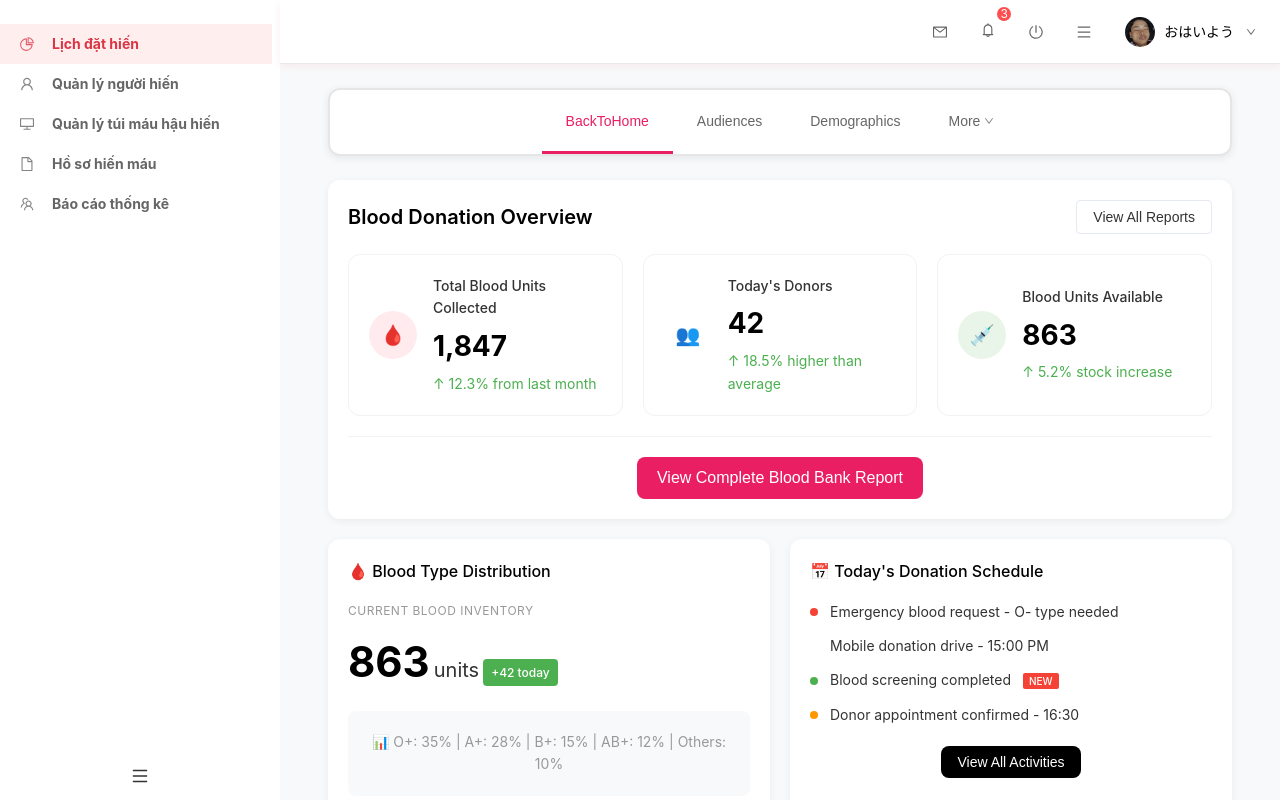
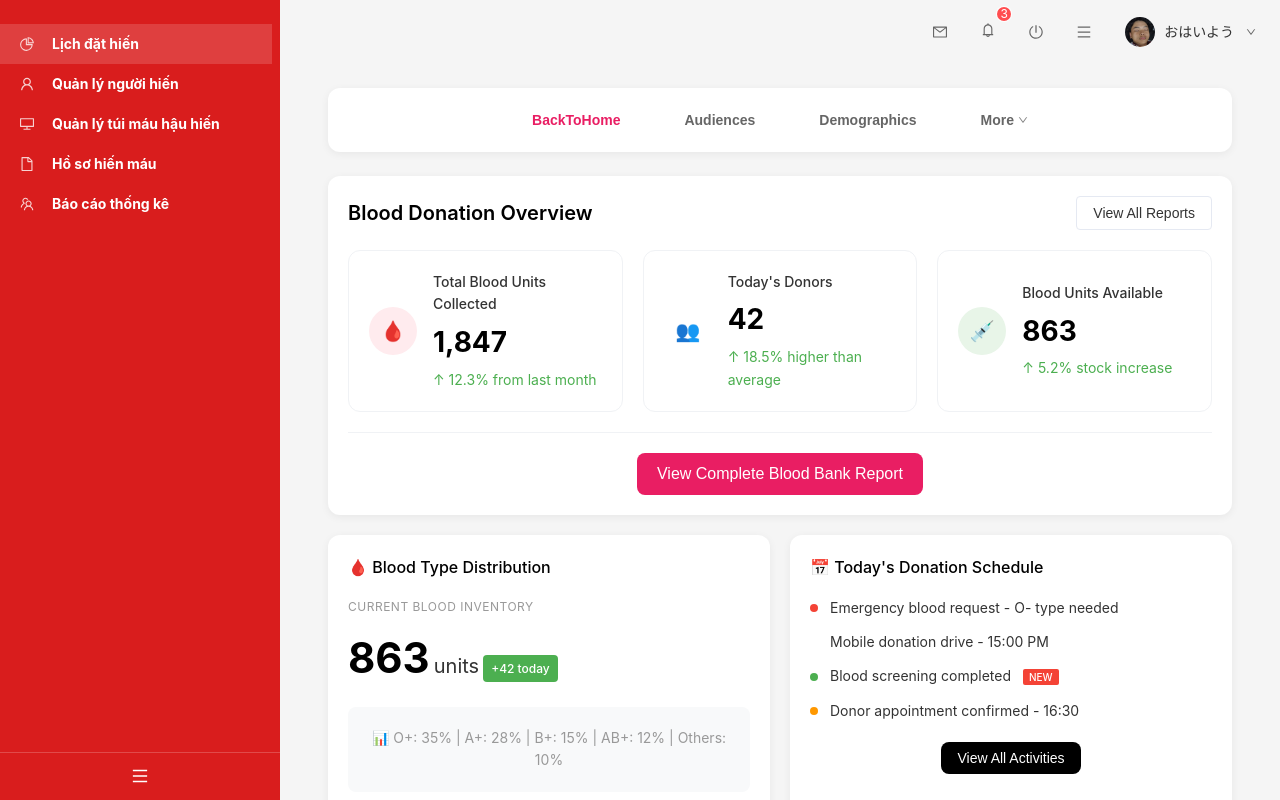
Before and after one commit to SWP301-Blood-Donation-Support-System/Front-End-React, a React (Create React App) app: page /staff in a window 1280 px wide. Shown: the top 800 px of the page. Built offline with nearby package versions, Linux system fonts and the light colour scheme; sample sign-in values are in the browser's storage.

Commit message:
update staff page colour

```diff
--- a/src/admin/styles/staff-header.scss
+++ b/src/admin/styles/staff-header.scss
@@ -1,11 +1,102 @@
 .staff-header {
-  background: white;
-  border-bottom: 1px solid #f0f0f0;
-  padding: $spacing-lg $spacing-xl;
+  background: #F5F5F5 !important;
+  border: none !important;
+  padding: 0 $spacing-lg !important;
+  box-shadow: none !important;
+  display: flex !important;
+  justify-content: space-between !important;
+  align-items: center !important;
   position: sticky;
   top: 0;
   z-index: 100;
-  box-shadow: 0 2px 8px rgba(0, 0, 0, 0.06);
+  /*
+border-bottom: 1px solid #e8e8e8;
+box-shadow: 0 2px 4px rgba(0, 0, 0, 0.05);
+  */
+
+  .staff-header-right {
+    display: flex;
+    align-items: center;
+    gap: $spacing-lg;
+    margin-left: auto;
+  }
+
+  .staff-header-menu {
+    border-bottom: none !important;
+    background: transparent !important;
+
+    .ant-menu-item {
+      color: #666666 !important;
+      border-bottom: 2px solid transparent !important;
+
+      &:hover {
+        color: #dc2626 !important;
+        background: #fef2f2 !important;
+      }
+
+      &.ant-menu-item-selected {
+        color: #dc2626 !important;
+        background-color: #fef2f2 !important;
+        border-bottom-color: #dc2626 !important;
+      }
+
+      &::after {
+        display: none !important;
+      }
+    }
+  }
+
+  .staff-header-actions {
+    display: flex;
+    align-items: center;
+
+    .header-icon {
+      display: flex;
+      align-items: center;
+      justify-content: center;
+      width: 32px;
+      height: 32px;
+      border-radius: 50%;
+      cursor: pointer;
+      transition: $transition-fast;
+      color: #666666;
+
+      &:hover {
+        background: #f5f5f5;
+        color: #dc2626;
+      }
+    }
+  }
+
+  .staff-user-profile {
+    display: flex;
+    align-items: center;
+    gap: $spacing-sm;
+    padding: $spacing-xs $spacing-sm;
+    border-radius: $border-radius-md;
+    cursor: pointer;
+    transition: $transition-fast;
+
+    &:hover {
+      background: #f5f5f5;
+    }
+
+    .user-avatar {
+      flex-shrink: 0;
+    }
+
+    .user-name {
+      font-size: $font-size-sm;
+      font-weight: $font-weight-medium;
+      color: #333333;
+    }
+
+    .dropdown-icon {
+      font-size: 10px;
+      color: #666666;
+      margin-left: $spacing-xs;
+    }
+  }
 
   &__content {
     display: flex;
--- a/src/admin/styles/staff-navbar.scss
+++ b/src/admin/styles/staff-navbar.scss
@@ -1,55 +1,113 @@
 // Staff Navbar Component Styles
 .staff-navbar {
-  background: #ffffff;
-  border: 2px solid #e6e6e6;
+  background: #FFFFFF !important;
+  border: none !important;
+  padding: 0 24px;
+  margin: 24px 48px;
   border-radius: 12px;
-  margin: 24px 48px;
-  margin-bottom: 24px;
-  box-shadow: 0 2px 8px rgba(0, 0, 0, 0.08);
+  box-shadow: 0 2px 8px rgba(0, 0, 0, 0.06);
   min-height: 64px;
   display: flex;
   align-items: center;
+  justify-content: center;
 
-  &-content {
+  .staff-navbar-content {
+    width: 100%;
     display: flex;
     justify-content: center;
     align-items: center;
-    padding: 0 32px;
-    width: 100%;
-    gap: 48px;
+  }
 
-    @media (max-width: 768px) {
-      flex-direction: column;
-      gap: 16px;
-      padding: 16px;
+  .staff-nav-tabs {
+    display: flex;
+    align-items: center;
+    gap: 16px;
+  }
+
+  .staff-nav-tab {
+    background: none;
+    border: none !important;
+    padding: 12px 20px;
+    border-radius: 8px;
+    cursor: pointer;
+    transition: all 0.3s ease;
+    font-size: 14px;
+    font-weight: 700 !important;
+    color: #666666;
+    text-decoration: none !important;
+    position: relative;
+
+    &::before,
+    &::after {
+      display: none !important;
+    }
+
+    &:hover {
+      background: rgba(220, 38, 38, 0.1);
+      color: #dc2626;
+      text-decoration: none !important;
+      border-bottom: none !important;
+
+      &::before,
+      &::after {
+        display: none !important;
+      }
+    }
+
+    &.active {
+      background: #dc2626;
+      color: white;
+      font-weight: 700 !important;
+      text-decoration: none !important;
+      border-bottom: none !important;
+
+      &::before,
+      &::after {
+        display: none !important;
+      }
+    }
+
+    &.dropdown {
+      display: flex;
+      align-items: center;
+      gap: 8px;
     }
   }
 
-  &-actions {
-    display: flex;
-    align-items: center;
-    gap: 16px;
+  .ant-tabs {
+    display: none;
+  }
 
-    .staff-drawer-btn {
+  .navbar-dropdown {
+    .ant-dropdown-trigger {
+      padding: 16px 24px;
+      margin: 0 8px;
+      border-radius: 8px;
+      transition: all 0.3s ease;
+      cursor: pointer;
       display: flex;
       align-items: center;
       gap: 8px;
-      background: #f5f5f5;
-      border: none;
-      padding: 8px 16px;
-      border-radius: 6px;
-      color: #666666;
-      font-size: 14px;
-      cursor: pointer;
-      transition: all 0.2s ease;
+      color: #666;
+      font-weight: 700 !important;
+      text-decoration: none !important;
+      border: none !important;
+
+      &::before,
+      &::after {
+        display: none !important;
+      }
 
       &:hover {
-        background: #e6e6e6;
-        color: #333333;
-      }
+        background: rgba(220, 38, 38, 0.1);
+        color: #dc2626;
+        text-decoration: none !important;
+        border-bottom: none !important;
 
-      .anticon {
-        font-size: 12px;
+        &::before,
+        &::after {
+          display: none !important;
+        }
       }
     }
   }
--- a/src/admin/styles/staff-sidebar.scss
+++ b/src/admin/styles/staff-sidebar.scss
@@ -1,8 +1,8 @@
 // Staff Sidebar Component Styles
 .staff-sidebar {
   .ant-layout-sider {
-    background: #ffffff !important; // Clean white background
-    border-right: 1px solid #e8e8e8 !important; // Subtle border
+    background: #D91D1D !important; // User specified red background
+    border-right: none !important;
     padding-top: 24px !important; // Add top padding to the sidebar
     position: sticky !important;
     top: 0 !important;
@@ -10,11 +10,11 @@
   }
 
   .ant-layout-sider-trigger {
-    background: #ffffff !important;
-    color: #333333 !important;
+    background: #D91D1D !important;
+    color: #ffffff !important;
     transition: $transition-normal;
     border: none !important;
-    border-top: none !important;
+    border-top: 1px solid rgba(255, 255, 255, 0.2) !important;
     border-bottom: none !important;
     box-shadow: none !important;
     position: sticky !important;
@@ -26,12 +26,12 @@
     }
 
     &:hover {
-      background: #dc3545 !important; // Blood red background
+      background: #dc2626 !important; // Original darker red on hover
       color: #ffffff !important;
     }
 
     .anticon {
-      color: #333333 !important;
+      color: #ffffff !important;
       font-weight: bold !important;
     }
 
@@ -46,11 +46,11 @@
     justify-content: center;
     width: 100%;
     height: 100%;
-    color: #333333;
+    color: #ffffff;
     font-size: 16px;
 
     .anticon {
-      color: #333333 !important;
+      color: #ffffff !important;
     }
   }
 
@@ -58,7 +58,7 @@
     display: flex;
     flex-direction: column;
     height: 100%;
-    background: #ffffff;
+    background: #D91D1D;
     border: none !important;
 
     &::before,
@@ -67,9 +67,9 @@
     }
   }
 
-  // Dark theme adjustments for blood donation theme
+  // Dark theme adjustments for red sidebar
   .ant-menu-dark {
-    background: #dc3545; // Blood red background
+    background: #D91D1D; // User specified red background
 
     .ant-menu-item-group-title {
       color: rgba(255, 255, 255, 0.67);
@@ -87,7 +87,7 @@
   // Responsive adjustments
   @media (max-width: 768px) {
     .ant-layout-sider-children {
-      background: $text-primary;
+      background: #D91D1D;
     }
   }
 }
@@ -99,7 +99,7 @@
 .staff-menu {
   flex: 1;
   border: none;
-  background: #ffffff !important;
+  background: #D91D1D !important; // User specified red background
   margin-top: 0 !important;
   padding-top: 24px !important; // Add space above the first menu item
 
@@ -108,18 +108,18 @@
     border-radius: 0;
     padding-left: $spacing-xl !important;
     transition: $transition-normal;
-    color: #666666 !important;
+    color: #ffffff !important; // White text
     font-size: $font-size-sm;
     font-weight: $font-weight-bold !important;
 
     &:hover {
-      background-color: #fff5f5 !important; // Light red background
-      color: #dc3545 !important; // Blood red text
+      background-color: rgba(255, 255, 255, 0.1) !important; // Light overlay on hover
+      color: #ffffff !important;
     }
 
     &.ant-menu-item-selected {
-      background-color: #fee !important; // Lighter red for selected
-      color: #dc3545 !important;
+      background-color: rgba(255, 255, 255, 0.15) !important; // Selected state
+      color: #ffffff !important;
 
       &::after {
         display: none;
@@ -131,13 +131,13 @@
     .ant-menu-submenu-title {
       padding-left: $spacing-xl !important;
       transition: $transition-normal;
-      color: #666666 !important;
+      color: #ffffff !important;
       font-size: $font-size-sm;
       font-weight: $font-weight-bold !important;
 
       &:hover {
-        background-color: #fff5f5 !important;
-        color: #dc3545 !important;
+        background-color: rgba(255, 255, 255, 0.1) !important;
+        color: #ffffff !important;
       }
     }
 
@@ -150,11 +150,11 @@
     font-size: $font-size-sm;
     margin-right: $spacing-sm;
     opacity: 0.8;
-    color: #666666;
+    color: #ffffff; // White icons
 
-    // Blood donation themed icon colors
+    // Red sidebar themed icon colors
     &:hover {
-      color: #dc3545;
+      color: #ffffff;
     }
   }
 }
--- a/src/admin/styles/staff.scss
+++ b/src/admin/styles/staff.scss
@@ -14,118 +14,23 @@
 // Staff Page Main Styles
 .staff-layout {
   min-height: 100vh;
-  background: #f8f9fa; // Clean medical white background
+  background: #F5F5F5; // Light gray background
 }
 
 .staff-main-layout {
   min-height: calc(100vh - 160px); // Account for header + navbar height
 }
 
-// Staff Header (Horizontal Navigation)
-.staff-header {
-  background: #ffffff !important;
-  border-bottom: 1px solid #e8e8e8;
-  padding: 0 $spacing-lg !important;
-  box-shadow: 0 2px 8px rgba(220, 53, 69, 0.08); // Subtle red shadow
-  display: flex !important;
-  justify-content: space-between !important;
-  align-items: center !important;
-
-  .staff-header-right {
-    display: flex;
-    align-items: center;
-    gap: $spacing-lg;
-    margin-left: auto;
-  }
-
-  .staff-header-menu {
-    border-bottom: none !important;
-    background: transparent !important;
-
-    .ant-menu-item {
-      color: #666666 !important;
-      border-bottom: 2px solid transparent !important;
-
-      &:hover {
-        color: #dc3545 !important; // Blood red color
-        background: #fff5f5 !important; // Light red background
-      }
-
-      &.ant-menu-item-selected {
-        color: #dc3545 !important;
-        background-color: #fff5f5 !important;
-        border-bottom-color: #dc3545 !important;
-      }
-
-      &::after {
-        display: none !important;
-      }
-    }
-  }
-
-  .staff-header-actions {
-    display: flex;
-    align-items: center;
-
-    .header-icon {
-      display: flex;
-      align-items: center;
-      justify-content: center;
-      width: 32px;
-      height: 32px;
-      border-radius: 50%;
-      cursor: pointer;
-      transition: $transition-fast;
-      color: #666666;
-
-      &:hover {
-        background: #fff5f5;
-        color: #dc3545; // Blood red on hover
-      }
-    }
-  }
-
-  .staff-user-profile {
-    display: flex;
-    align-items: center;
-    gap: $spacing-sm;
-    padding: $spacing-xs $spacing-sm;
-    border-radius: $border-radius-md;
-    cursor: pointer;
-    transition: $transition-fast;
-
-    &:hover {
-      background: #fff5f5;
-    }
-
-    .user-avatar {
-      flex-shrink: 0;
-    }
-
-    .user-name {
-      font-size: $font-size-sm;
-      font-weight: $font-weight-medium;
-      color: $text-primary;
-    }
-
-    .dropdown-icon {
-      font-size: 10px;
-      color: #666666;
-      margin-left: $spacing-xs;
-    }
-  }
-}
-
 // Content Layout
 .staff-content-layout {
-  background: #f8f9fa; // Clean medical background
+  background: #F5F5F5; // Light gray background
 }
 
 .staff-content {
   margin: 0;
   padding: $spacing-xl $spacing-xl;
   min-height: calc(100vh - 240px);
-  background: #f8f9fa;
+  background: #F5F5F5; // Light gray background
 }
 
 .staff-content-container {
```
Also changed, not shown: src/admin/components/StaffSidebar.js (line endings or trailing spaces).
